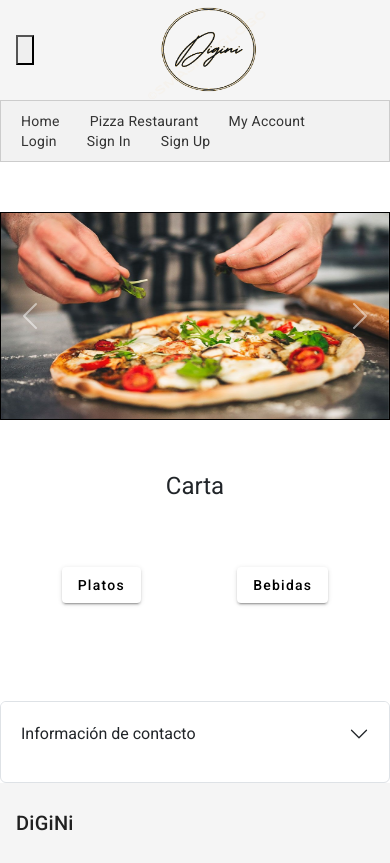
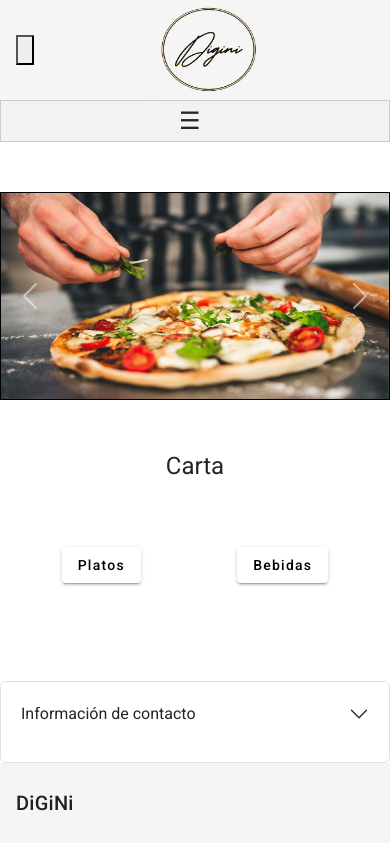
Before and after one commit to DiegoUpgradeHub/front-end-digini-foods, an Angular app: page /restaurant-pizza in a window 390 px wide. Built offline with nearby package versions, Linux system fonts and the light colour scheme.

Commit message:
he modificado el angular json para permitir el evento del menu mobile, ademas he creado el componente menu.components, y el menu.js, funciona correctamente en la home y se puede reutilizar

```diff
--- a/angular.json
+++ b/angular.json
@@ -33,7 +33,9 @@
               "@angular/material/prebuilt-themes/deeppurple-amber.css",
               "src/styles.scss"
             ],
-            "scripts": []
+            "scripts": [
+              "src/app/menu/src/menu.js"
+            ]
           },
           "configurations": {
             "production": {
--- a/src/app/app.component.html
+++ b/src/app/app.component.html
@@ -3,8 +3,6 @@
 
 <app-menu></app-menu>
 
-
-
 <router-outlet></router-outlet>
 
 <app-footer></app-footer>
--- a/src/app/menu/menu.component.html
+++ b/src/app/menu/menu.component.html
@@ -1,5 +1,6 @@
 <nav>
-    <ul>
+    <span class="icon-menu" (click)="toggleMenu()">&#9776;</span>
+    <ul class="menu-items">
       <li><a routerLink="/home">Home</a></li>
       <li><a routerLink="/restaurant-pizza">Pizza Restaurant</a></li>
       <li><a routerLink="/my-account">My Account</a></li>
--- a/src/app/menu/menu.component.scss
+++ b/src/app/menu/menu.component.scss
@@ -2,23 +2,58 @@ nav {
     background-color: #f2f2f2;
     border: 1px solid #ccc;
     padding: 10px;
+    display: flex;
+    justify-content: space-between;
+    align-items: center;
+
+    @media screen and (max-width: 768px) {
+      flex-direction: column;
+      justify-content: center;
+      height: auto;
+
+      .menu-items {
+        display: none;
+      }
+
+      .menu-items.show {
+        display: flex;
+        flex-direction: column;
+        align-items: center;
+      }
+    }
   }
 
   ul {
     list-style: none;
     margin: 0;
     padding: 0;
+    display: flex;
+
+    @media screen and (max-width: 768px) {
+      flex-direction: column;
+      align-items: center;
+    }
   }
 
   li {
     display: inline-block;
     margin-right: 10px;
+
+    @media screen and (max-width: 768px) {
+      margin-right: 0;
+      margin-bottom: 10px;
+    }
   }
 
   a {
     color: #333;
     text-decoration: none;
     padding: 5px 10px;
+
+    @media screen and (max-width: 768px) {
+      padding: 10px;
+      border: 1px solid #ccc;
+    }
   }
 
   a:hover {
@@ -26,7 +61,13 @@ nav {
     color: #fff;
   }
 
-  nav {
-    display: flex;
-    justify-content: flex-end;
+  .icon-menu {
+    display: none;
+    cursor: pointer;
+    font-size: 1.5rem;
+    margin-right: 10px;
+
+    @media screen and (max-width: 768px) {
+      display: block;
+    }
   }
--- a/src/app/menu/menu.component.ts
+++ b/src/app/menu/menu.component.ts
@@ -1,10 +1,20 @@
-import { Component } from '@angular/core';
+import { Component, OnInit } from '@angular/core';
 
 @Component({
   selector: 'app-menu',
   templateUrl: './menu.component.html',
   styleUrls: ['./menu.component.scss']
 })
-export class MenuComponent {
+export class MenuComponent implements OnInit {
+
+  constructor() { }
+
+  ngOnInit(): void {
+  }
+
+  toggleMenu() {
+    const menuItems = document.querySelector('.menu-items');
+    menuItems?.classList.toggle('show');
+  }
 
 }
--- /dev/null
+++ b/src/app/menu/src/menu.js
@@ -0,0 +1,6 @@
+const iconMenu = document.querySelector('.icon-menu');
+
+iconMenu.addEventListener('click', () => {
+  const menuItems = document.querySelector('.menu-items');
+  menuItems.classList.toggle('show');
+});
--- a/src/app/pages/home/home.component.scss
+++ b/src/app/pages/home/home.component.scss
@@ -1,16 +1,14 @@
-.container-principal  {
-display: flex;
-flex-direction: row;
+.container-principal {
+  display: flex;
+  flex-wrap: wrap;
+  justify-content: center;
+
+  .card {
+    margin: 1%;
+    width: 18rem;
+
+    @media screen and (max-width: 768px) {
+      flex-basis: 100%;
+    }
+  }
 }
-
-.container-principal .card {
-margin: 1%;
-}
-
-.card-text {
-    text-align: justify;
-  }
-
-  .card-title {
-    font-weight: bold;
-  }
```
